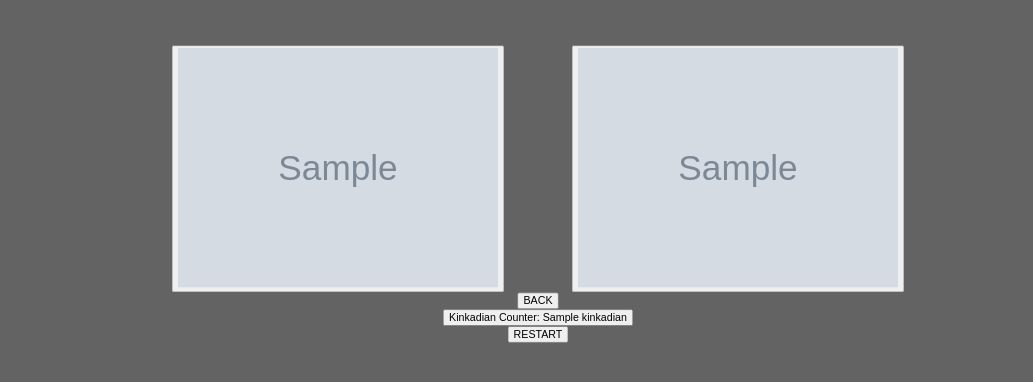
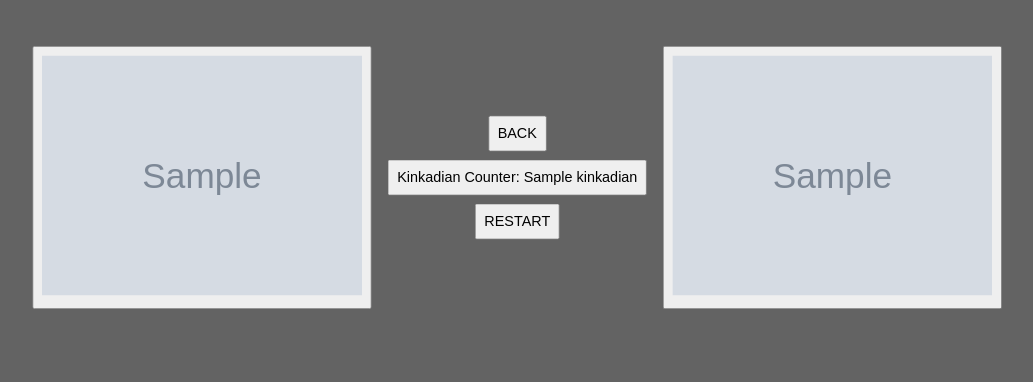
Before and after one commit to bendoesai/TOODEEP, a Flask app: template tourney/templates/play.html in a window 1280 px wide. Shown: the top 382 px of the page, without its empty margins (102-1135 px from the left). Run offline with Flask 3, Linux system fonts and the light colour scheme; the template is opened without the code that fills it: most values are stand-ins (such as "Sample title", 1, 10 or a date in 2020); grey boxes marked "Sample" are stand-in pictures.

Commit message:
fucking with shit

```diff
--- a/tourney/static/style.css
+++ b/tourney/static/style.css
@@ -1,6 +1,7 @@
 body {
     font-family: Arial, sans-serif;
     text-align: center;
+    font-size: 24px;
 
     -webkit-transform: scale(0.80);
     -moz-transform: scale(0.80);
@@ -23,4 +24,6 @@ th, td {
 button {
     margin-left: 40px;
     margin-right: 40px;
+    font-size: 18px; /* Adjust the size as needed */
+    padding: 10px;   /* Optional: Add padding for better appearance */
 }
--- a/tourney/templates/play.html
+++ b/tourney/templates/play.html
@@ -5,26 +5,48 @@
     <meta name="viewport" content="width=device-width, initial-scale=1.0">
     <title>Tournament Bracket</title>
     <link rel="stylesheet" href="{{ url_for('static', filename='style.css') }}">
+    <style>
+        .button-container {
+            display: flex;
+            align-items: center; /* Align items vertically centered */
+        }
+
+        .stacked-buttons {
+            display: flex;
+            flex-direction: column; /* Stack buttons vertically */
+            margin: 0 20px; /* Add horizontal spacing */
+        }
+
+        button {
+            margin: 5px 0; /* Space between stacked buttons */
+        }
+    </style>
 </head>
 <body>
-    <div>
+    <div class="button-container">
         <form method="POST">
             <button type="submit" name="card" value="card1">
                 <img src="{{ card1image }}" alt="buttonpng" border="0" />
             </button>
+        </form>
+
+        <div class="stacked-buttons">
+            <form method="POST">
+                <button type="submit" name="BACK" value=1>BACK</button>
+            </form>
+            <form method="POST">
+                <button type="submit" name="EVYN" value=1>Kinkadian Counter: {{ kinkadian }}</button>
+            </form>
+            <form method="POST">
+                <button type="submit" name="RESET" value=1>RESTART</button>
+            </form>
+        </div>
+
+        <form method="POST">
             <button type="submit" name="card" value="card2">
                 <img src="{{ card2image }}" alt="buttonpng" border="0" />
             </button>
         </form>
     </div>
-    <form method="POST">
-        <button type="submit" name="BACK" value=1>BACK</button>
-    </form>
-    <form method="POST">
-        <button type="submit" name="EVYN" value=1>Kinkadian Counter: {{ kinkadian }}</button>
-    </form>
-    <form method="POST">
-        <button type="submit" name="RESET" value=1>RESTART</button>
-    </form>
 </body>
 </html>
--- a/tourney/templates/scryfall_search.html
+++ b/tourney/templates/scryfall_search.html
@@ -23,5 +23,10 @@
             <button type="submit">Submit</button>
         </form>
     </div>
+
+    <div>
+        <p><i>~ An entirely useless creation by TOODEEP ~</i></p>
+    </div>
+
 </body>
 </html>
```
Also changed, not shown: 2 other files.
